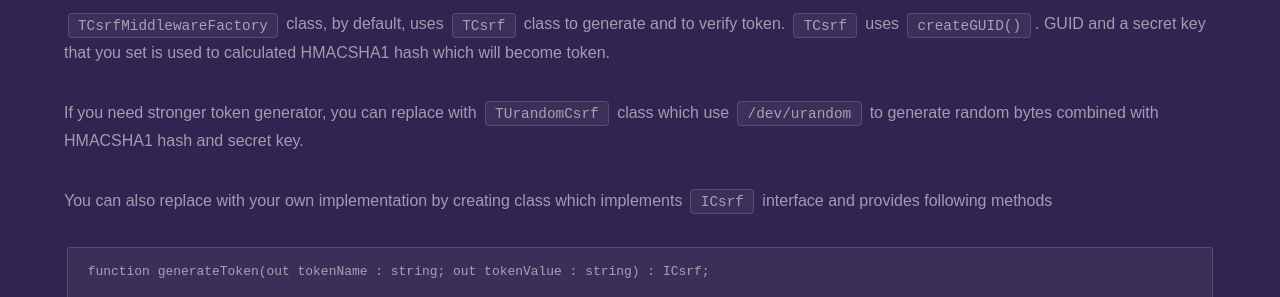
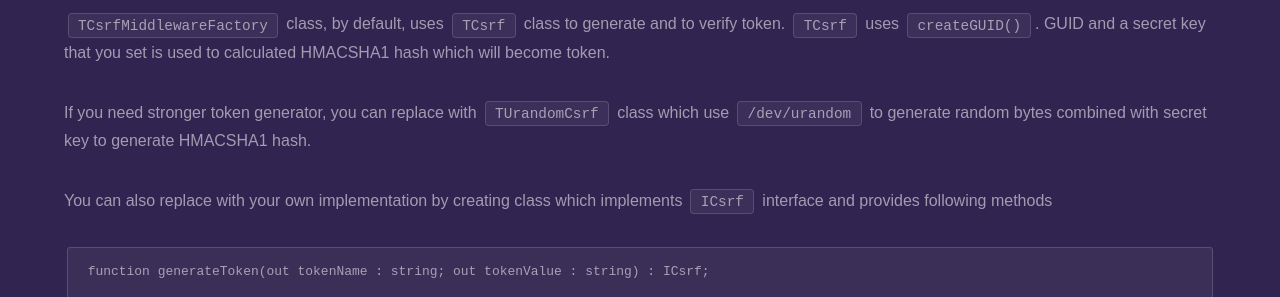
Before and after one commit to fanoframework/fanoframework.github.io, a Jekyll site: the page built from security/csrf-protection/index.md, in a window 1280 px wide and 900 px high, scrolled down 3717 px. Shown: the part 156-453 px from the top of the window. Built offline with Jekyll 4.4.1, drawn with Linux system fonts in a browser that asks for light colours; our own code applies the rules of GitHub Pages for plain Markdown files.

Commit message:
improve csrf content

```diff
--- a/security/csrf-protection/index.md
+++ b/security/csrf-protection/index.md
@@ -144,7 +144,7 @@ viewParams['csrfToken'] := sess['my_cool_token'];
 
 `TCsrfMiddlewareFactory` class, by default, uses `TCsrf` class to generate and to verify token. `TCsrf` uses `createGUID()`. GUID and a secret key that you set is used to calculated HMACSHA1 hash which will become token.
 
-If you need stronger token generator, you can replace with `TUrandomCsrf` class which use `/dev/urandom` to generate random bytes combined with HMACSHA1 hash and secret key.
+If you need stronger token generator, you can replace with `TUrandomCsrf` class which use `/dev/urandom` to generate random bytes combined with secret key to generate HMACSHA1 hash.
 
 You can also replace with your own implementation by creating class which implements `ICsrf` interface and provides following methods
 
```
